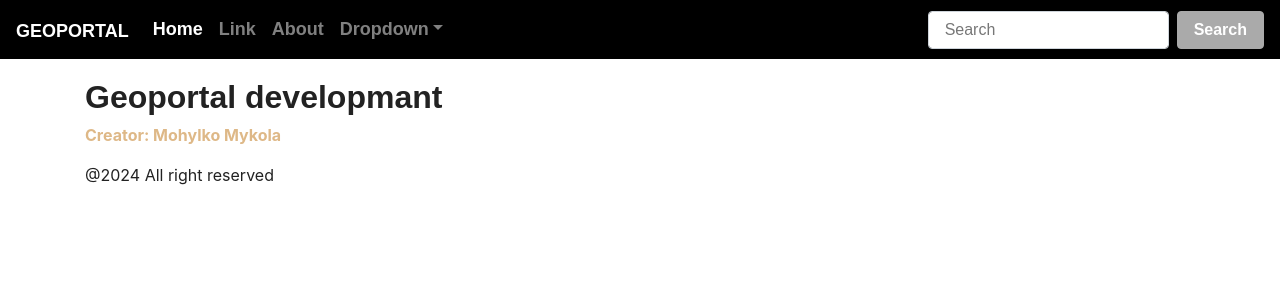
After one commit to chil1boy/DjangoGIS, a Django app: page /about/ in a window 1280 px wide. The commit adds this page. Shown: the top 300 px of the page. Run offline with Django 5.2, Linux system fonts and the light colour scheme; some libraries are stand-ins or nearby versions; some web fonts are replaced.

Commit message:
About url pattern, view and template were created

```diff
--- a/MyGIS/static/MyGIS/main.css
+++ b/MyGIS/static/MyGIS/main.css
@@ -1,3 +1,8 @@
 .margin_top {
     margin-top: 80px !important;
 }
+
+.color_dev{
+    color: burlywood;
+    font-weight: 700;
+}
--- /dev/null
+++ b/MyGIS/templates/MyGIS/about.html
@@ -0,0 +1,11 @@
+{% extends 'MyGIS/base.html' %}
+
+{% block title %}
+    About
+{% endblock %}
+
+{% block content %}
+    <h2>Geoportal developmant</h2>
+    <p class="color_dev">Creator: <span>Mohylko Mykola</span></p>
+    <p>@2024 All right reserved</p>
+{% endblock %}
--- a/MyGIS/templates/MyGIS/base.html
+++ b/MyGIS/templates/MyGIS/base.html
@@ -38,7 +38,7 @@
   <body>
 
 <nav class="navbar navbar-expand-md navbar-dark bg-dark fixed-top">
-  <a class="navbar-brand" href="#">Geoportal</a>
+  <a class="navbar-brand" href="{% url 'home' %}">Geoportal</a>
   <button class="navbar-toggler" type="button" data-toggle="collapse" data-target="#navbarsExampleDefault" aria-controls="navbarsExampleDefault" aria-expanded="false" aria-label="Toggle navigation">
     <span class="navbar-toggler-icon"></span>
   </button>
@@ -46,13 +46,13 @@
   <div class="collapse navbar-collapse" id="navbarsExampleDefault">
     <ul class="navbar-nav mr-auto">
       <li class="nav-item active">
-        <a class="nav-link" href="#">Home <span class="sr-only">(current)</span></a>
+        <a class="nav-link" href="{% url 'home' %}">Home <span class="sr-only">(current)</span></a>
       </li>
       <li class="nav-item">
         <a class="nav-link" href="#">Link</a>
       </li>
       <li class="nav-item">
-        <a class="nav-link disabled">Disabled</a>
+        <a class="nav-link" href="{% url 'about' %}">About</a>
       </li>
       <li class="nav-item dropdown">
         <a class="nav-link dropdown-toggle" href="#" data-toggle="dropdown" aria-expanded="false">Dropdown</a>
--- a/MyGIS/urls.py
+++ b/MyGIS/urls.py
@@ -4,5 +4,6 @@ from MyGIS import views
 
 urlpatterns = [
     re_path(r'^$', views.home, name='home'),
+    re_path(r'^about/$', views.about, name='about'),
     re_path(r'^articles/(?P<article_id>[0-9]+)/$', views.show_articles, name='article'),
 ]
--- a/MyGIS/views.py
+++ b/MyGIS/views.py
@@ -1,4 +1,4 @@
-from django.http import HttpResponse
+# from django.http import HttpResponse
 from django.shortcuts import render, get_object_or_404
 
 from MyGIS.models import Articles
@@ -18,3 +18,7 @@ def home(request):
 def show_articles(request, article_id):
     article = get_object_or_404(Articles, id=article_id)
     return render(request, 'MyGIS/article.html', {'article': article})
+
+
+def about(request):
+    return render(request, 'MyGIS/about.html')
```
